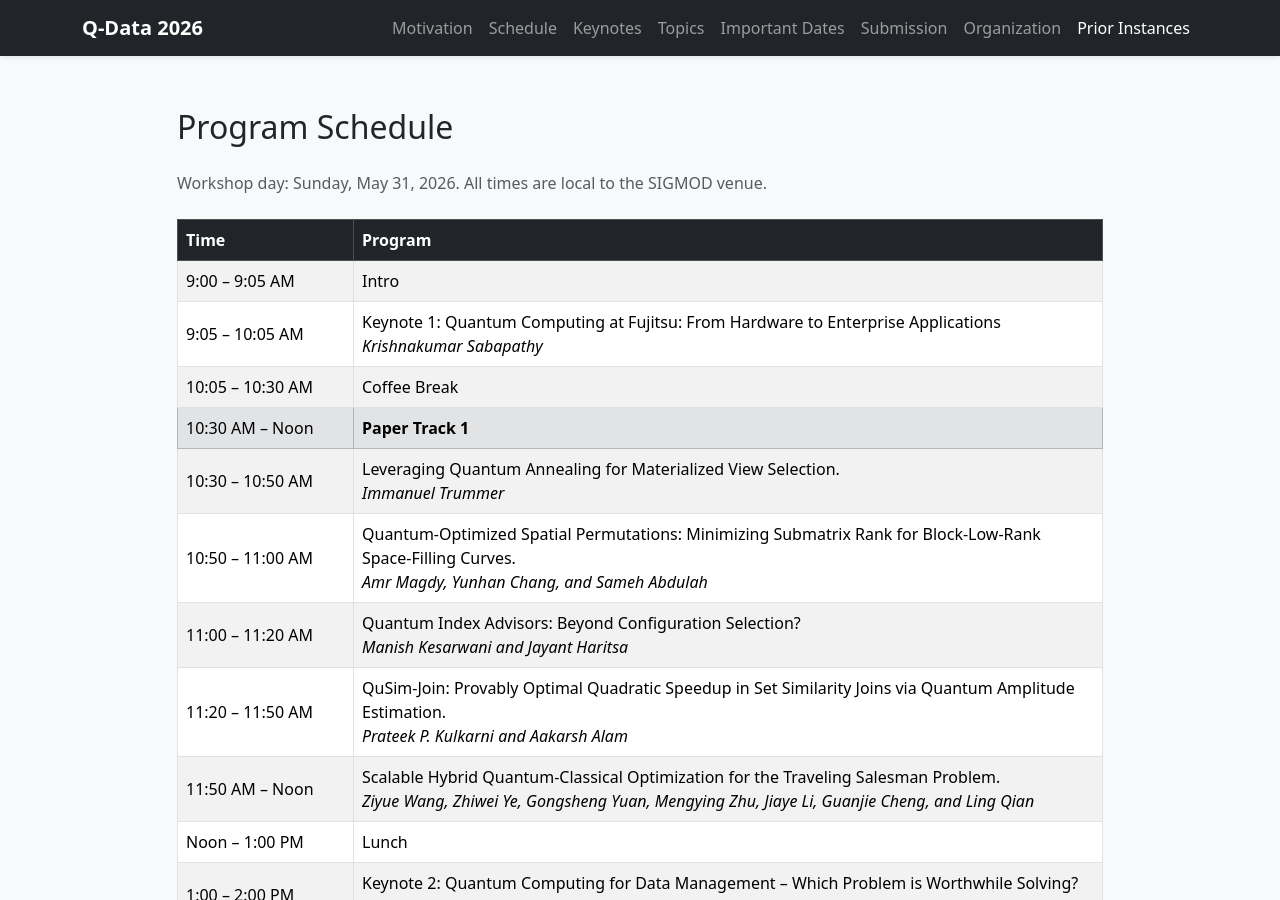
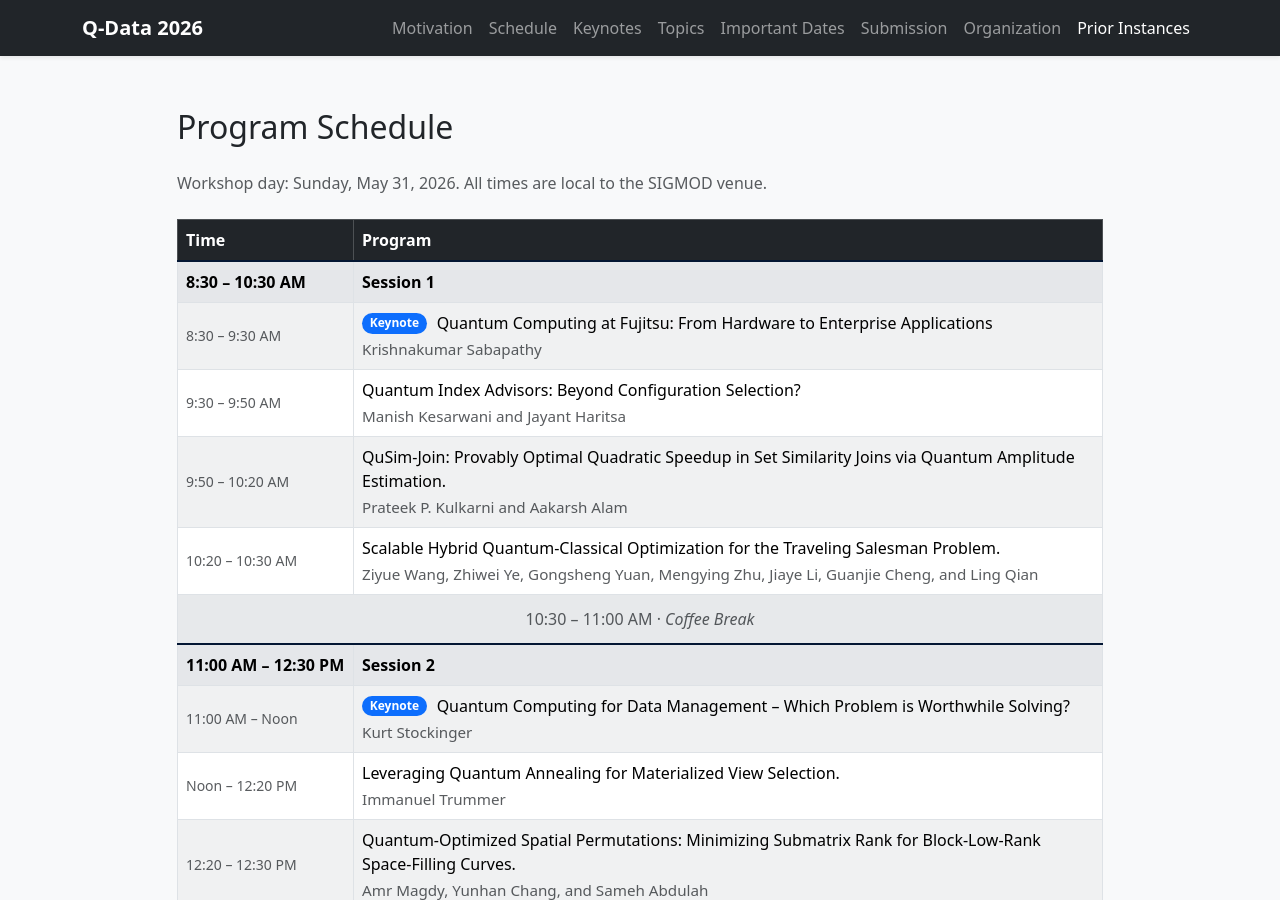
Before and after one commit to itrummer/qdata, a Jekyll site: the page index.html, which Jekyll copies as it is, in a window 1280 px wide and 900 px high, scrolled down 1598 px. Built offline with Jekyll 4.4.1, drawn with Linux system fonts in a browser that asks for light colours; a script that is not in the unit is left out; some of the changed text lies outside the part shown.

Commit message:
updated schedule

```diff
--- a/index.html
+++ b/index.html
@@ -75,6 +75,47 @@
         background-color: #031633;
         color: #adb5bd;
         padding: 2rem 0;
+      }
+      #schedule .schedule-table {
+        --schedule-accent: #031633;
+      }
+      #schedule .schedule-session__header td {
+        background: rgba(3, 22, 51, 0.08);
+        border-top: 2px solid var(--schedule-accent);
+        font-weight: 600;
+      }
+      #schedule .schedule-session .schedule-item td:first-child {
+        color: var(--bs-secondary-color);
+        font-size: 0.875rem;
+      }
+      #schedule .schedule-session .schedule-item:nth-child(even) td {
+        background-color: rgba(0, 0, 0, 0.03);
+      }
+      #schedule .schedule-item__type {
+        margin-right: 0.35rem;
+        vertical-align: 0.12em;
+      }
+      #schedule .schedule-item__title {
+        display: inline;
+        font-weight: 500;
+      }
+      #schedule .schedule-item__speakers {
+        display: block;
+        margin-top: 0.2rem;
+        font-size: 0.95rem;
+        color: var(--bs-secondary-color);
+      }
+      #schedule .schedule-break__cell {
+        text-align: center;
+        background: rgba(108, 117, 125, 0.12);
+        color: var(--bs-secondary-color);
+        padding: 0.75rem 1rem;
+      }
+      #schedule .schedule-break__time::after {
+        content: " · ";
+      }
+      #schedule .schedule-break__label {
+        font-style: italic;
       }
     </style>
   </head>
@@ -193,136 +234,189 @@
                 Workshop day: Sunday, May 31, 2026. All times are local to the SIGMOD venue.
               </p>
               <div class="table-responsive">
-                <table class="table table-striped table-bordered align-middle mb-0">
+                <table class="table schedule-table table-bordered align-middle mb-0">
                   <thead class="table-dark">
                     <tr>
                       <th scope="col" class="text-nowrap" style="width: 11rem">Time</th>
                       <th scope="col">Program</th>
                     </tr>
                   </thead>
-                  <tbody>
-                    <tr>
-                      <td class="text-nowrap">9:00 – 9:05 AM</td>
-                      <td>Intro</td>
+                  <tbody class="schedule-session" aria-label="Session 1">
+                    <tr class="schedule-session__header">
+                      <td class="text-nowrap">8:30 – 10:30 AM</td>
+                      <td>Session 1</td>
                     </tr>
-                    <tr>
-                      <td class="text-nowrap">9:05 – 10:05 AM</td>
-                      <td>
-                        Keynote 1: Quantum Computing at Fujitsu: From Hardware to Enterprise Applications<br />
-                        <em>Krishnakumar Sabapathy</em>
+                    <tr class="schedule-item schedule-item--keynote">
+                      <td class="schedule-item__time text-nowrap">8:30 – 9:30 AM</td>
+                      <td class="schedule-item__body">
+                        <span class="badge rounded-pill text-bg-primary schedule-item__type">Keynote</span>
+                        <span class="schedule-item__title"
+                          >Quantum Computing at Fujitsu: From Hardware to Enterprise Applications</span
+                        >
+                        <span class="schedule-item__speakers">Krishnakumar Sabapathy</span>
                       </td>
                     </tr>
-                    <tr>
-                      <td class="text-nowrap">10:05 – 10:30 AM</td>
-                      <td>Coffee Break</td>
-                    </tr>
-                    <tr class="table-secondary">
-                      <td class="text-nowrap">10:30 AM – Noon</td>
-                      <td><strong>Paper Track 1</strong></td>
-                    </tr>
-                    <tr>
-                      <td class="text-nowrap">10:30 – 10:50 AM</td>
-                      <td>
-                        Leveraging Quantum Annealing for Materialized View Selection.<br />
-                        <em>Immanuel Trummer</em>
+                    <tr class="schedule-item">
+                      <td class="schedule-item__time text-nowrap">9:30 – 9:50 AM</td>
+                      <td class="schedule-item__body">
+                        <span class="schedule-item__title"
+                          >Quantum Index Advisors: Beyond Configuration Selection?</span
+                        >
+                        <span class="schedule-item__speakers">Manish Kesarwani and Jayant Haritsa</span>
                       </td>
                     </tr>
-                    <tr>
-                      <td class="text-nowrap">10:50 – 11:00 AM</td>
-                      <td>
-                        Quantum-Optimized Spatial Permutations: Minimizing Submatrix Rank for Block-Low-Rank
-                        Space-Filling Curves.<br />
-                        <em>Amr Magdy, Yunhan Chang, and Sameh Abdulah</em>
+                    <tr class="schedule-item">
+                      <td class="schedule-item__time text-nowrap">9:50 – 10:20 AM</td>
+                      <td class="schedule-item__body">
+                        <span class="schedule-item__title"
+                          >QuSim-Join: Provably Optimal Quadratic Speedup in Set Similarity Joins via Quantum Amplitude
+                          Estimation.</span
+                        >
+                        <span class="schedule-item__speakers">Prateek P. Kulkarni and Aakarsh Alam</span>
                       </td>
                     </tr>
-                    <tr>
-                      <td class="text-nowrap">11:00 – 11:20 AM</td>
-                      <td>
-                        Quantum Index Advisors: Beyond Configuration Selection?<br />
-                        <em>Manish Kesarwani and Jayant Haritsa</em>
+                    <tr class="schedule-item">
+                      <td class="schedule-item__time text-nowrap">10:20 – 10:30 AM</td>
+                      <td class="schedule-item__body">
+                        <span class="schedule-item__title"
+                          >Scalable Hybrid Quantum-Classical Optimization for the Traveling Salesman Problem.</span
+                        >
+                        <span class="schedule-item__speakers"
+                          >Ziyue Wang, Zhiwei Ye, Gongsheng Yuan, Mengying Zhu, Jiaye Li, Guanjie Cheng, and Ling
+                          Qian</span
+                        >
                       </td>
                     </tr>
+                  </tbody>
+                  <tbody class="schedule-break" aria-label="Coffee Break">
                     <tr>
-                      <td class="text-nowrap">11:20 – 11:50 AM</td>
-                      <td>
-                        QuSim-Join: Provably Optimal Quadratic Speedup in Set Similarity Joins via Quantum Amplitude
-                        Estimation.<br />
-                        <em>Prateek P. Kulkarni and Aakarsh Alam</em>
+                      <td colspan="2" class="schedule-break__cell">
+                        <span class="schedule-break__time">10:30 – 11:00 AM</span>
+                        <span class="schedule-break__label">Coffee Break</span>
                       </td>
                     </tr>
-                    <tr>
-                      <td class="text-nowrap">11:50 AM – Noon</td>
-                      <td>
-                        Scalable Hybrid Quantum-Classical Optimization for the Traveling Salesman Problem.<br />
-                        <em>Ziyue Wang, Zhiwei Ye, Gongsheng Yuan, Mengying Zhu, Jiaye Li, Guanjie Cheng, and Ling Qian</em>
+                  </tbody>
+                  <tbody class="schedule-session" aria-label="Session 2">
+                    <tr class="schedule-session__header">
+                      <td class="text-nowrap">11:00 AM – 12:30 PM</td>
+                      <td>Session 2</td>
+                    </tr>
+                    <tr class="schedule-item schedule-item--keynote">
+                      <td class="schedule-item__time text-nowrap">11:00 AM – Noon</td>
+                      <td class="schedule-item__body">
+                        <span class="badge rounded-pill text-bg-primary schedule-item__type">Keynote</span>
+                        <span class="schedule-item__title"
+                          >Quantum Computing for Data Management – Which Problem is Worthwhile Solving?</span
+                        >
+                        <span class="schedule-item__speakers">Kurt Stockinger</span>
                       </td>
                     </tr>
-                    <tr>
-                      <td class="text-nowrap">Noon – 1:00 PM</td>
-                      <td>Lunch</td>
-                    </tr>
-                    <tr>
-                      <td class="text-nowrap">1:00 – 2:00 PM</td>
-                      <td>
-                        Keynote 2: Quantum Computing for Data Management – Which Problem is Worthwhile Solving?<br />
-                        <em>Kurt Stockinger</em>
+                    <tr class="schedule-item">
+                      <td class="schedule-item__time text-nowrap">Noon – 12:20 PM</td>
+                      <td class="schedule-item__body">
+                        <span class="schedule-item__title"
+                          >Leveraging Quantum Annealing for Materialized View Selection.</span
+                        >
+                        <span class="schedule-item__speakers">Immanuel Trummer</span>
                       </td>
                     </tr>
-                    <tr>
-                      <td class="text-nowrap">2:00 – 2:30 PM</td>
-                      <td>Coffee Break</td>
-                    </tr>
-                    <tr class="table-secondary">
-                      <td class="text-nowrap">2:30 – 4:10 PM</td>
-                      <td><strong>Paper Track 2</strong></td>
-                    </tr>
-                    <tr>
-                      <td class="text-nowrap">2:30 – 2:40 PM</td>
-                      <td>
-                        Quantum Annealing for Multiobjective Query Optimization.<br />
-                        <em>Immanuel Trummer</em>
+                    <tr class="schedule-item">
+                      <td class="schedule-item__time text-nowrap">12:20 – 12:30 PM</td>
+                      <td class="schedule-item__body">
+                        <span class="schedule-item__title"
+                          >Quantum-Optimized Spatial Permutations: Minimizing Submatrix Rank for Block-Low-Rank
+                          Space-Filling Curves.</span
+                        >
+                        <span class="schedule-item__speakers">Amr Magdy, Yunhan Chang, and Sameh Abdulah</span>
                       </td>
                     </tr>
+                  </tbody>
+                  <tbody class="schedule-break" aria-label="Lunch">
                     <tr>
-                      <td class="text-nowrap">2:40 – 3:00 PM</td>
-                      <td>
-                        Quantum Hypergraph Partitioning.<br />
-                        <em>Yiran Li, Batuhan Yilmaz, Michael Silver, Zachary Vernec, and Hans-Arno Jacobsen</em>
+                      <td colspan="2" class="schedule-break__cell">
+                        <span class="schedule-break__time">12:30 – 1:30 PM</span>
+                        <span class="schedule-break__label">Lunch</span>
                       </td>
                     </tr>
-                    <tr>
-                      <td class="text-nowrap">3:00 – 3:30 PM</td>
-                      <td>
-                        A Toolbox to Understand the Physics of Quantum Data Management.<br />
-                        <em>Wolfgang Mauerer and Manuel Schönberger</em>
+                  </tbody>
+                  <tbody class="schedule-session" aria-label="Session 3">
+                    <tr class="schedule-session__header">
+                      <td class="text-nowrap">1:30 – 3:10 PM</td>
+                      <td>Session 3</td>
+                    </tr>
+                    <tr class="schedule-item">
+                      <td class="schedule-item__time text-nowrap">1:30 – 1:40 PM</td>
+                      <td class="schedule-item__body">
+                        <span class="schedule-item__title"
+                          >Quantum Annealing for Multiobjective Query Optimization.</span
+                        >
+                        <span class="schedule-item__speakers">Immanuel Trummer</span>
                       </td>
                     </tr>
-                    <tr>
-                      <td class="text-nowrap">3:30 – 3:40 PM</td>
-                      <td>
-                        Connecting Probabilistic Databases to Quantum Computing and Tensor Networks via Graphical
-                        Models.<br />
-                        <em>Valter Uotila</em>
+                    <tr class="schedule-item">
+                      <td class="schedule-item__time text-nowrap">1:40 – 2:00 PM</td>
+                      <td class="schedule-item__body">
+                        <span class="schedule-item__title">Quantum Hypergraph Partitioning.</span>
+                        <span class="schedule-item__speakers"
+                          >Yiran Li, Batuhan Yilmaz, Michael Silver, Zachary Vernec, and Hans-Arno Jacobsen</span
+                        >
                       </td>
                     </tr>
-                    <tr>
-                      <td class="text-nowrap">3:40 – 4:10 PM</td>
-                      <td>
-                        Opportunities and Challenges for Data Quality in the Era of Quantum Computing.<br />
-                        <em>Sven Groppe, Valter Uotila, and Jinghua Groppe</em>
+                    <tr class="schedule-item">
+                      <td class="schedule-item__time text-nowrap">2:00 – 2:30 PM</td>
+                      <td class="schedule-item__body">
+                        <span class="schedule-item__title"
+                          >A Toolbox to Understand the Physics of Quantum Data Management.</span
+                        >
+                        <span class="schedule-item__speakers">Wolfgang Mauerer and Manuel Schönberger</span>
                       </td>
                     </tr>
+                    <tr class="schedule-item">
+                      <td class="schedule-item__time text-nowrap">2:30 – 2:40 PM</td>
+                      <td class="schedule-item__body">
+                        <span class="schedule-item__title"
+                          >Connecting Probabilistic Databases to Quantum Computing and Tensor Networks via Graphical
+                          Models.</span
+                        >
+                        <span class="schedule-item__speakers">Valter Uotila</span>
+                      </td>
+                    </tr>
+                    <tr class="schedule-item">
+                      <td class="schedule-item__time text-nowrap">2:40 – 3:10 PM</td>
+                      <td class="schedule-item__body">
+                        <span class="schedule-item__title"
+                          >Opportunities and Challenges for Data Quality in the Era of Quantum Computing.</span
+                        >
+                        <span class="schedule-item__speakers">Sven Groppe, Valter Uotila, and Jinghua Groppe</span>
+                      </td>
+                    </tr>
+                  </tbody>
+                  <tbody class="schedule-break" aria-label="Coffee Break">
                     <tr>
-                      <td class="text-nowrap">4:10 – 4:30 PM</td>
-                      <td>Coffee Break</td>
+                      <td colspan="2" class="schedule-break__cell">
+                        <span class="schedule-break__time">3:10 – 3:30 PM</span>
+                        <span class="schedule-break__label">Coffee Break</span>
+                      </td>
                     </tr>
-                    <tr>
-                      <td class="text-nowrap">4:30 – 5:30 PM</td>
-                      <td>Keynote 3<br /><em>Arun K. Pati</em></td>
+                  </tbody>
+                  <tbody class="schedule-session" aria-label="Session 4">
+                    <tr class="schedule-session__header">
+                      <td class="text-nowrap">3:30 – 5:00 PM</td>
+                      <td>Session 4</td>
                     </tr>
-                    <tr>
-                      <td class="text-nowrap">5:30 – 6:00 PM</td>
-                      <td>Final Discussion &amp; Conclusion</td>
+                    <tr class="schedule-item schedule-item--keynote">
+                      <td class="schedule-item__time text-nowrap">3:30 – 4:30 PM</td>
+                      <td class="schedule-item__body">
+                        <span class="badge rounded-pill text-bg-primary schedule-item__type">Keynote</span>
+                        <span class="schedule-item__title">Keynote 3</span>
+                        <span class="schedule-item__speakers">Arun K. Pati</span>
+                      </td>
+                    </tr>
+                    <tr class="schedule-item">
+                      <td class="schedule-item__time text-nowrap">4:30 – 5:00 PM</td>
+                      <td class="schedule-item__body">
+                        <span class="schedule-item__title">Final Discussion &amp; Conclusion</span>
+                      </td>
                     </tr>
                   </tbody>
                 </table>
@@ -359,7 +453,7 @@
                           ><strong>Krishnakumar Sabapathy</strong></a
                         >, Head of Research in Quantum, Fujitsu, India
                       </p>
-                      <p class="small text-muted mb-0">Keynote 1 · 9:05 – 10:05 AM</p>
+                      <p class="small text-muted mb-0">Keynote 1 · 8:30 – 9:30 AM</p>
 
                       <h4 class="h5 mt-4">Abstract</h4>
                       <p class="mb-0">
@@ -404,7 +498,7 @@
                           ><strong>Kurt Stockinger</strong></a
                         >, Zurich University of Applied Sciences, Switzerland
                       </p>
-                      <p class="small text-muted mb-0">Keynote 2 · 1:00 – 2:00 PM</p>
+                      <p class="small text-muted mb-0">Keynote 2 · 11:00 AM – Noon</p>
 
                       <h4 class="h5 mt-4">Abstract</h4>
                       <p>
@@ -445,7 +539,7 @@
 
               <article id="keynote-pati" class="card tbd-card mb-4">
                 <div class="card-body">
-                  <h3 class="h5 card-title mb-1">Keynote 3 · 4:30 – 5:30 PM</h3>
+                  <h3 class="h5 card-title mb-1">Keynote 3 · 3:30 – 4:30 PM</h3>
                   <p class="text-muted mb-2"><em>Arun K. Pati</em></p>
                   <p class="card-text mb-0">Talk title and details coming soon.</p>
                 </div>
```
